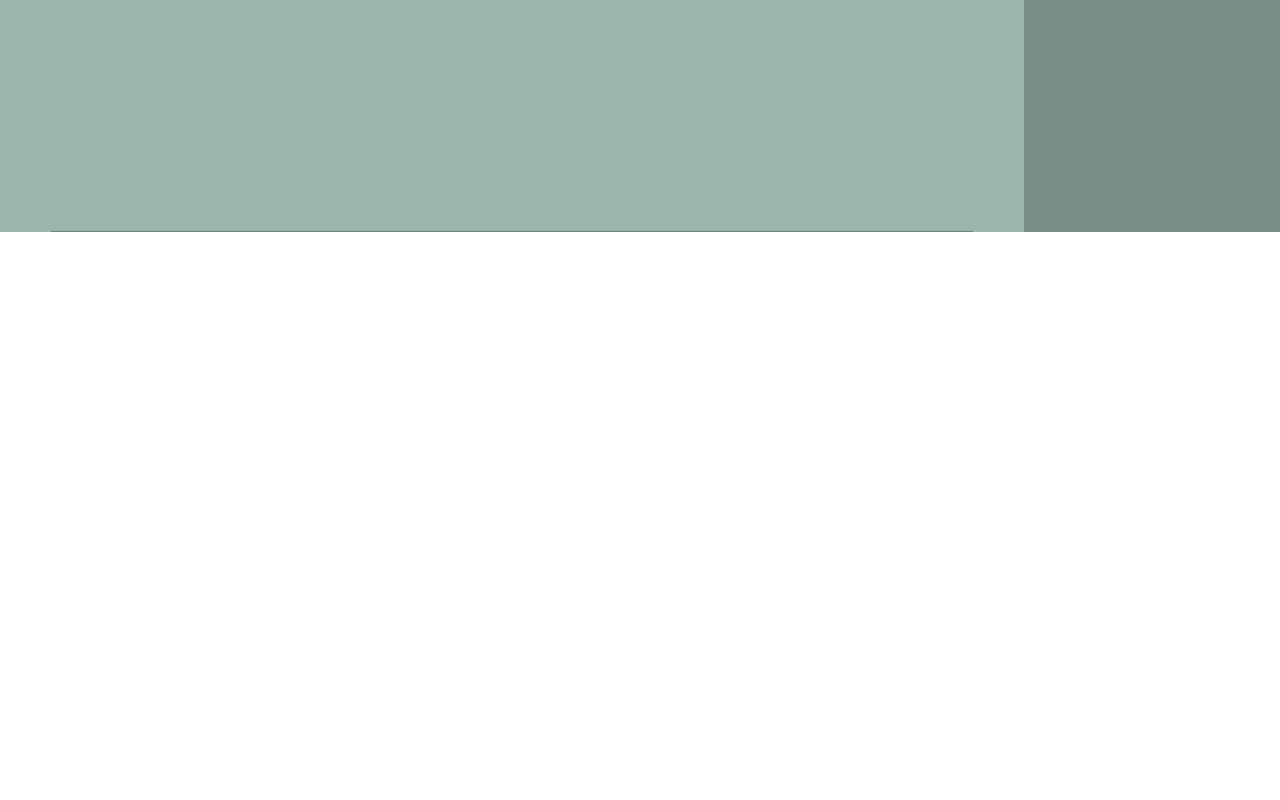
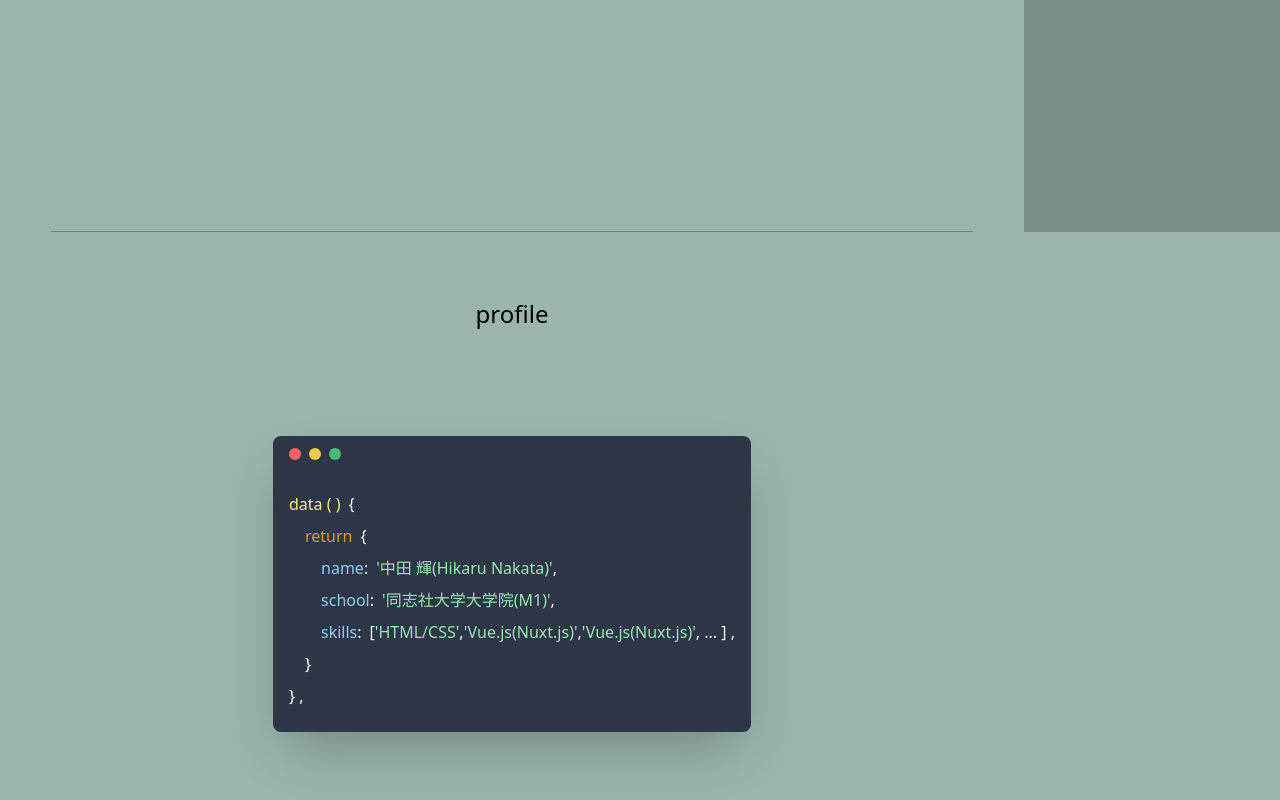
Before and after one commit to nacal/portfolio, a Nuxt app: page / in a window 1280 px wide. Shown: the part 568-1368 px from the top of the page. Before the commit the page ends 800 px from the top, so only its background shows below. Built offline with nearby package versions, Linux system fonts and the light colour scheme.

Commit message:
Develop profile section

```diff
--- a/components/atoms/Title.vue
+++ b/components/atoms/Title.vue
@@ -1,5 +1,5 @@
 <template>
-  <h1 :title="title" class="mx-auto flex flex-center">
+  <h1 :title="title" class="mx-auto mb-16 flex flex-center">
     <span class="text-2xl">{{ title }}</span>
   </h1>
 </template>
--- /dev/null
+++ b/components/templates/Profile.vue
@@ -0,0 +1,20 @@
+<template>
+  <section id="profile" class="section relative">
+    <Title title="profile" />
+    <div class="w-full h-full flex flex-center absolute top-0">
+      <ProfileCard />
+    </div>
+  </section>
+</template>
+
+<script>
+import Title from '@/components/atoms/Title'
+import ProfileCard from '@/components/atoms/ProfileCard'
+
+export default {
+  components: {
+    Title,
+    ProfileCard,
+  },
+}
+</script>
--- a/pages/index.vue
+++ b/pages/index.vue
@@ -1,15 +1,18 @@
 <template>
   <div class="container">
     <Hero />
+    <Profile />
   </div>
 </template>
 
 <script>
 import Hero from '@/components/templates/Hero'
+import Profile from '@/components/templates/Profile'
 
 export default {
   components: {
     Hero,
+    Profile,
   },
 }
 </script>
```
